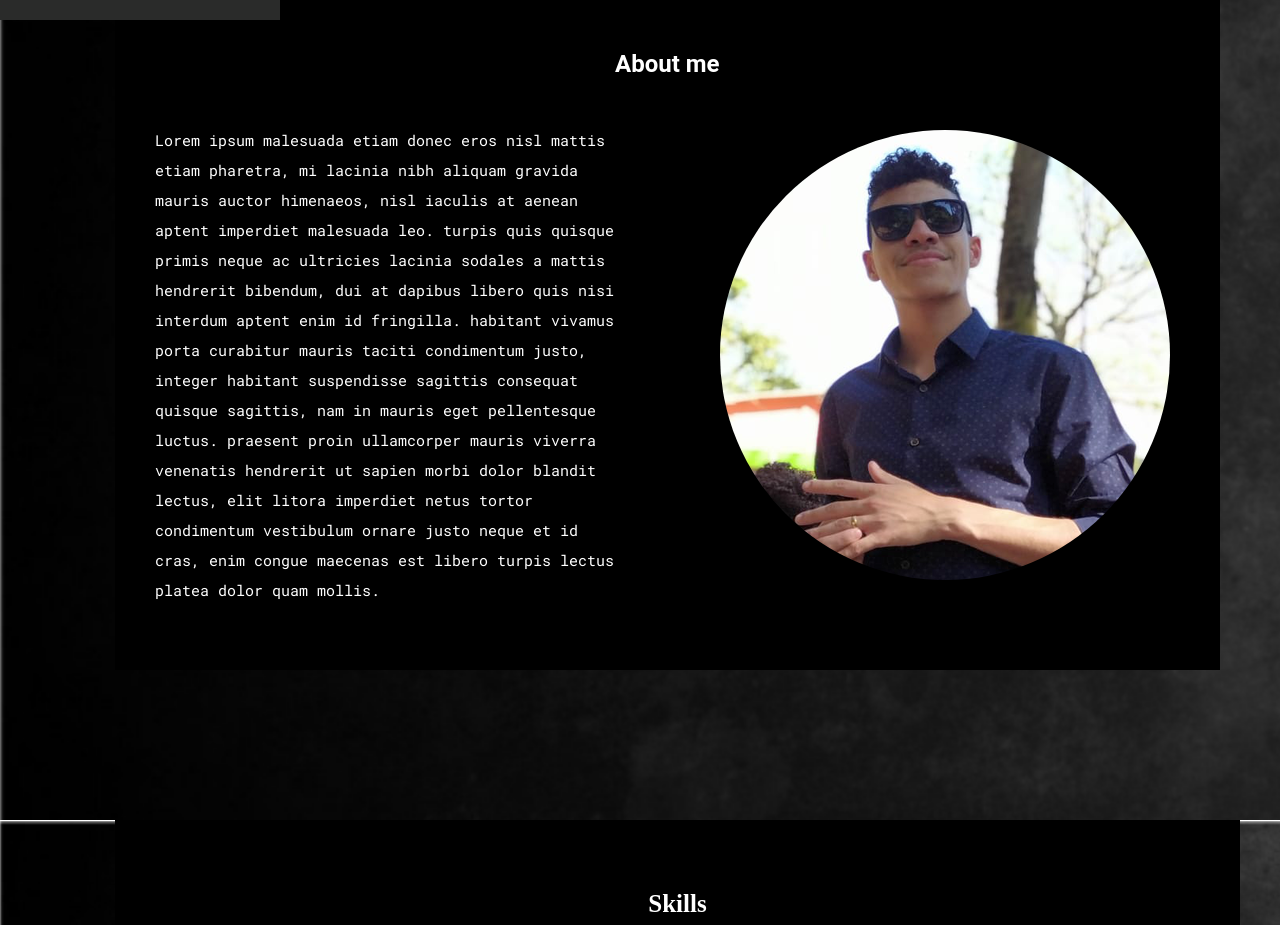
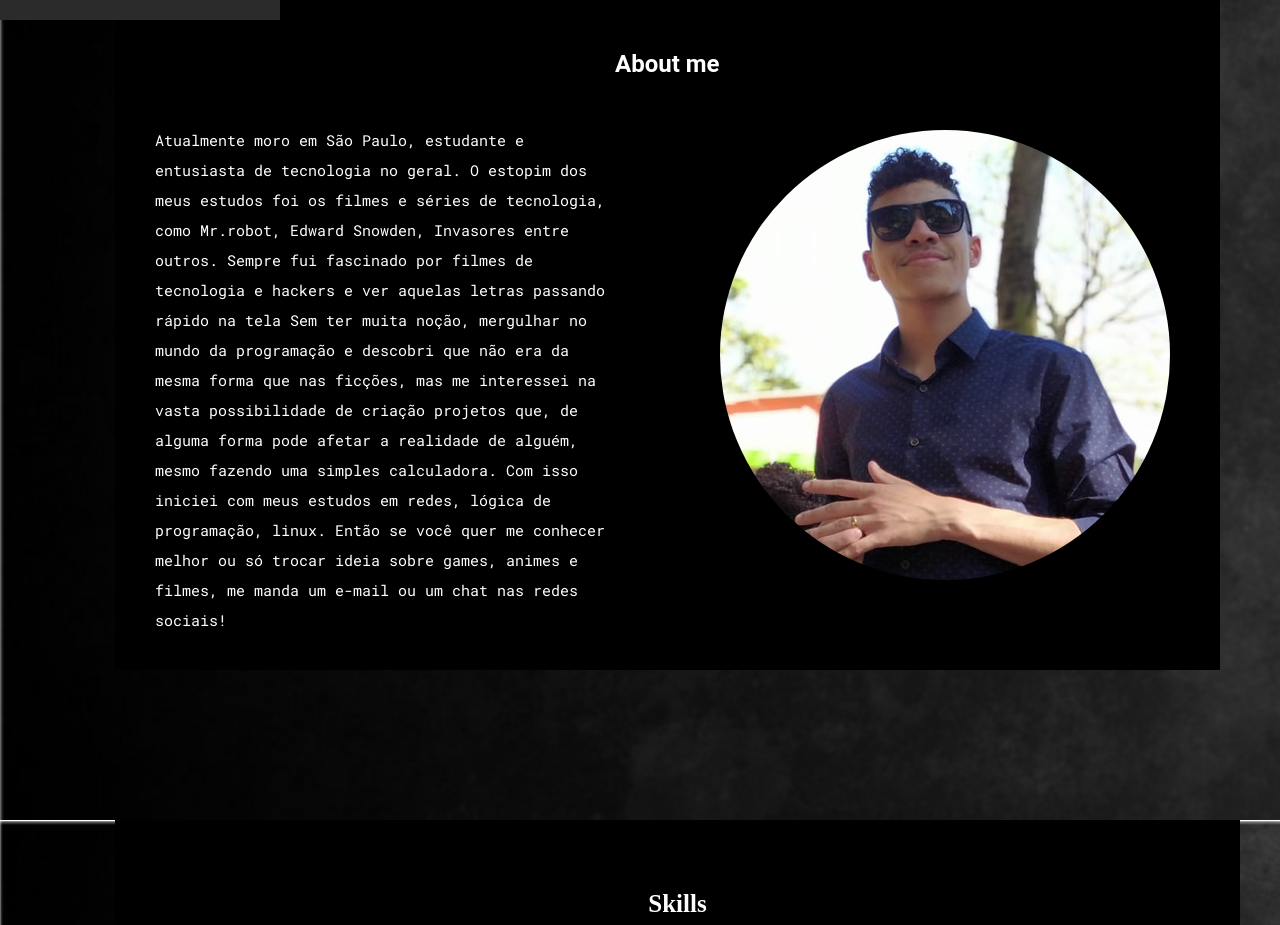
Before and after one commit to Charlie-Harpe/myportfolio, a plain HTML site: page index.html in a window 1280 px wide. Shown: the part 880-1805 px from the top of the page. Drawn offline with Linux system fonts and the light colour scheme.

Commit message:
Changing the text about

```diff
--- a/index.html
+++ b/index.html
@@ -43,24 +43,14 @@
 
 			<div class="text-about">
 				<p>
-					Lorem ipsum malesuada etiam donec eros nisl mattis etiam pharetra, mi lacinia nibh aliquam gravida
-					mauris auctor himenaeos, nisl iaculis at aenean aptent imperdiet malesuada leo. turpis quis quisque
-					primis neque ac ultricies lacinia sodales a mattis hendrerit bibendum, dui at dapibus libero quis
-					nisi interdum aptent enim id fringilla. habitant vivamus porta curabitur mauris taciti condimentum
-					justo, integer habitant suspendisse sagittis consequat quisque sagittis, nam in mauris eget
-					pellentesque luctus. praesent proin ullamcorper mauris viverra venenatis hendrerit ut sapien morbi
-					dolor blandit lectus, elit litora imperdiet netus tortor condimentum vestibulum ornare justo neque
-					et id cras, enim congue maecenas est libero turpis lectus platea dolor quam mollis.
-
-					<!--Atualmente moro em São Paulo, estudante e entusiasta de tecnologia. Iniciei minha 'carreia'
-					profissional em uma loja de informática de bairro, oque foi suficiente pra me apaixonar e iniciar
-					minha graduação (agradeço ao meu 'eu' do passado por não ter escolhido Biologia. -emogi carinha
-					feliz-).
-					Sempre fui fascinado por filmes de tecnologia e hackrs e ver aquelas letras passando rápido na tela
-					ainda é legal, mas logo vi que na vida real não acontece da mesma forma não é mesmo? haha. Com isso
-					iniciei com meus estudos em redes, lógica de programação, linux através do ubuntu. Então se você
-					quer me conhecer melhor ou só troca ideia sobre games, animes e esportes, me manda um e-mail ou um
-					chat nas redes socias!-->
+					Atualmente moro em São Paulo, estudante e entusiasta de tecnologia no geral.
+                    O estopim dos meus estudos foi os filmes e séries de tecnologia, como Mr.robot, Edward Snowden, Invasores entre outros.
+                    Sempre fui fascinado por filmes de tecnologia e hackers e ver aquelas letras passando rápido na tela
+                    Sem ter muita noção, mergulhar no mundo da programação e descobri que não era da mesma forma que nas ficções,
+                    mas me interessei na vasta possibilidade de criação projetos que, de alguma forma pode afetar a realidade de alguém, mesmo fazendo uma simples calculadora.
+                    Com isso iniciei com meus estudos em redes, lógica de programação, linux. Então se você
+                    quer me conhecer melhor ou só trocar ideia sobre games, animes e filmes, me manda um e-mail ou um
+                    chat nas redes sociais!
 				</p>
 			</div>
 			<h1>About me</h1>
```
